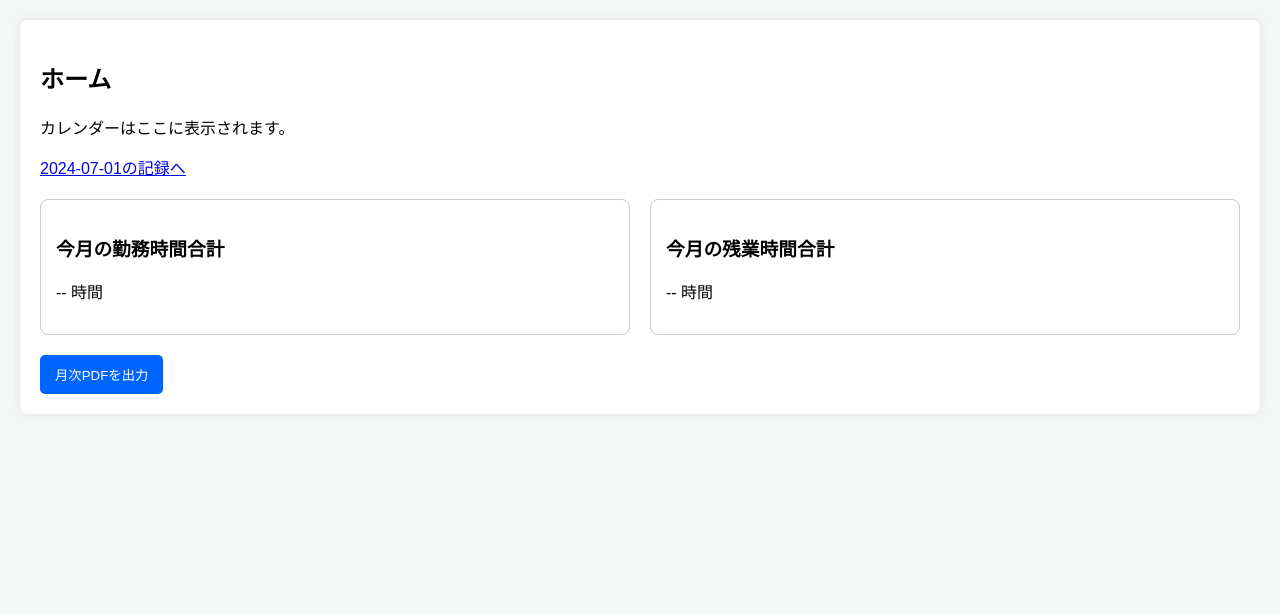
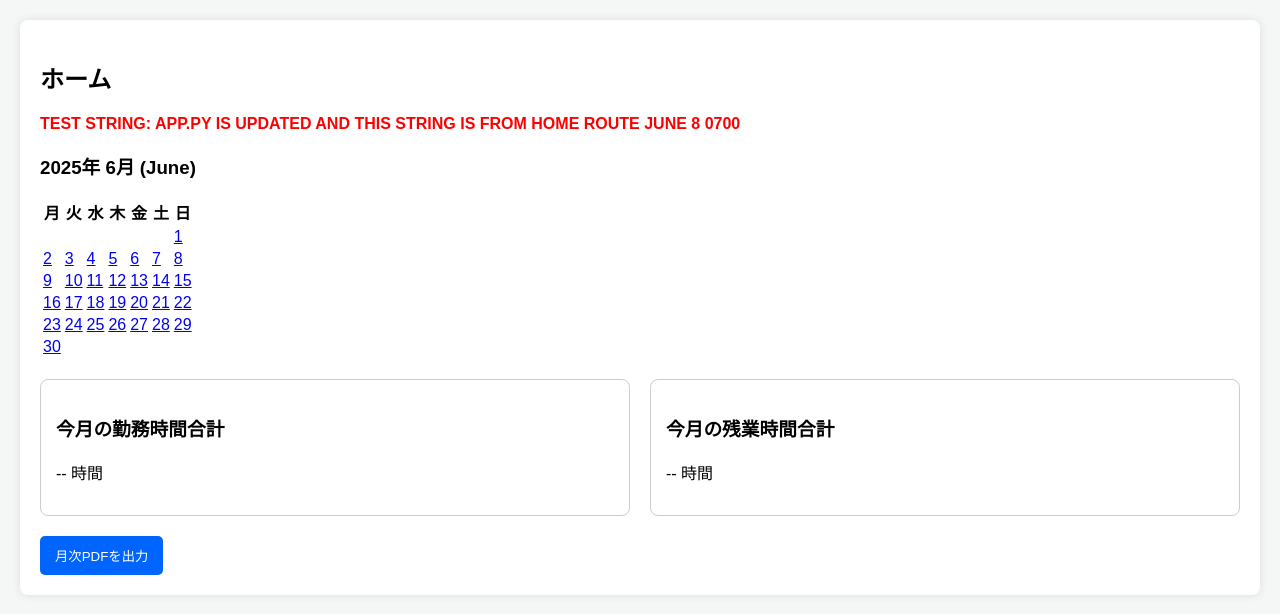
Before and after one commit to hukurou09/kintaikanri, a Flask app: page / in a window 1280 px wide. Shown: the part 98-712 px from the top of the page. Run offline with Flask 2, Linux system fonts and the light colour scheme.

Commit message:
Fix: カレンダー表示とルーティングの問題を修正。デバッグモードを無効化し、ポート5002に変更

```diff
--- a/app.py
+++ b/app.py
@@ -2,6 +2,12 @@ from flask import Flask, render_template, request, redirect, url_for, jsonify
 import sqlite3
 import os
 from datetime import datetime, time, date
+import calendar
+import sys
+
+print("\n*** DIAGNOSTIC VERSION - kintaikanri/app.py (JUNE 8 07:45) ***\n")
+print(f"Python version: {sys.version}")
+print(f"Running from: {os.path.abspath(__file__)}")
 
 app = Flask(__name__)
 app.secret_key = os.urandom(24)
@@ -38,28 +44,89 @@ def init_db():
 
 @app.route('/')
 def home():
-    # TODO: Fetch data for calendar and stats
-    return render_template('index.html', app_name='勤怠マネージャー', primary_color='#0065ff', icon='clock')
+    now = datetime.now()
+    year = now.year
+    month = now.month
+
+    month_name = now.strftime("%B")
+    cal = calendar.Calendar()
+    calendar_weeks = cal.monthdayscalendar(year, month)
+
+    stats = {
+        'total_hours_month': 0, # Placeholder
+        'total_overtime_month': 0 # Placeholder
+    }
+
+    # This was the test string from before simplification
+    test_string_from_app = "APP.PY IS UPDATED AND THIS STRING IS FROM HOME ROUTE JUNE 8 0700"
+    return render_template('index.html',
+                           year=year,
+                           month_num=month,
+                           month_name=month_name,
+                           calendar_weeks=calendar_weeks,
+                           stats=stats,
+                           test_string=test_string_from_app,
+                           app_name='勤怠マネージャー',
+                           primary_color='#0065ff',
+                           icon='clock')
 
 @app.route('/record/<string:record_date>', methods=['GET', 'POST'])
 def record_page(record_date):
-    # TODO: Implement record creation/update logic
+    # This is a placeholder, actual implementation needed
     return render_template('record.html', record_date=record_date, app_name='勤怠マネージャー', primary_color='#0065ff', icon='clock')
 
-# --- Utility functions (to be implemented based on prompt) ---
+@app.route('/test_direct')
+def test_direct_output():
+    now = datetime.now()
+    current_time = now.strftime("%Y-%m-%d %H:%M:%S")
+    # This was the test route from before simplification
+    return f"これはapp.pyからの直接出力テストです。 (kintaikanri/app.py) 現在時刻: {current_time}"
 
-def rounded_time(t_str, rounding_method):
-    # TODO: Implement rounding logic
-    pass
+# シンプル版のルートは削除して競合を避ける
 
-def calculate_hours(clock_in_str, clock_out_str, rounding_method):
-    # TODO: Implement hour calculation
-    pass
-
-def generate_monthly_pdf_data(month_year_str):
-    # TODO: Implement PDF data generation
-    pass
+# ルートのレジスタ状況を確認するヘルパー関数
+def print_registered_routes():
+    print("\n==== REGISTERED ROUTES ====")
+    for rule in app.url_map.iter_rules():
+        print(f"{rule.endpoint}: {rule}")
+    print("============================\n")
 
 if __name__ == '__main__':
-    init_db() # Initialize database and table if they don't exist
-    app.run(debug=True)
+    print(f"\nFlask app object: {app}")
+    print(f"Secret key set: {'Yes' if app.secret_key else 'No'}")
+
+    # 現在のURLマップを出力
+    print_registered_routes()
+
+    print("\nAttempting to initialize database...")
+    try:
+        init_db()
+        print("✅ Database initialized successfully")
+    except Exception as e:
+        print(f"❌ CRITICAL ERROR during init_db: {str(e)}")
+
+    # 明示的に各ルートを確認
+    print("\nConfirming routes are registered properly:")
+    routes = [
+        ('/', 'home'),
+        ('/test_direct', 'test_direct_output'),
+        ('/record/<date>', 'record_page')
+    ]
+
+    for path, endpoint in routes:
+        try:
+            url = url_for(endpoint, date='2025-06-08' if '<date>' in path else None)
+            print(f"✅ Route '{path}' -> {endpoint} is registered (URL: {url})")
+        except Exception as e:
+            print(f"❌ Route '{path}' -> {endpoint} is NOT properly registered: {str(e)}")
+
+    # URLマップの最終確認
+    print_registered_routes()
+
+    # デバッグモードを無効にし、ポートを5002に変更して明示的に起動
+    print("\n🚀 Starting Flask app on port 5002 (NO debug mode for clean startup)...")
+    try:
+        # 重要: デバッグモードを一時的に無効化して、リロードの問題を回避
+        app.run(host='127.0.0.1', port=5002, debug=False)
+    except Exception as e:
+        print(f"❌ CRITICAL ERROR during app.run: {str(e)}")
--- a/templates/index.html
+++ b/templates/index.html
@@ -18,12 +18,41 @@
 
     <div class="container">
         <h2>ホーム</h2>
-
-        <!-- Calendar Component Placeholder -->
-        <div id="calendar">
-            <p>カレンダーはここに表示されます。</p>
-            <!-- Example: Link to record page for a specific date -->
-            <a href="{{ url_for('record_page', record_date='2024-07-01') }}">2024-07-01の記録へ</a>
+        {% if test_string %}
+        <p style="color: red; font-weight: bold;">TEST STRING: {{ test_string }}</p>
+        {% endif %}
+        <div class="calendar-view">
+            <h3>{{ year }}年 {{ month_num }}月 ({{ month_name }})</h3>
+            <table>
+                <thead>
+                    <tr>
+                        <th>月</th><th>火</th><th>水</th><th>木</th><th>金</th><th class="saturday-header">土</th><th class="sunday-header">日</th>
+                    </tr>
+                </thead>
+                <tbody>
+                    {% for week in calendar_weeks %}
+                    <tr>
+                        {% for day in week %}
+                            {% if day == 0 %}
+                        <td class="noday">&nbsp;</td>
+                            {% else %}
+                                {# Prepare date string in YYYY-MM-DD format #}
+                                {% set day_str_formatted = '%02d'|format(day) %}
+                                {% set record_date_str = '%d-%02d-%s'|format(year, month_num, day_str_formatted) %}
+                                {# Check if it's Saturday (loop.index == 6) or Sunday (loop.index == 7) #}
+                                {% if loop.index == 6 %} {# Saturday #}
+                        <td class="saturday day-cell"><a href="{{ url_for('record_page', record_date=record_date_str) }}">{{ day }}</a></td>
+                                {% elif loop.index == 7 %} {# Sunday #}
+                        <td class="sunday day-cell"><a href="{{ url_for('record_page', record_date=record_date_str) }}">{{ day }}</a></td>
+                                {% else %}
+                        <td class="day-cell"><a href="{{ url_for('record_page', record_date=record_date_str) }}">{{ day }}</a></td>
+                                {% endif %}
+                            {% endif %}
+                        {% endfor %}
+                    </tr>
+                    {% endfor %}
+                </tbody>
+            </table>
         </div>
 
         <!-- Stats Cards Placeholder -->
```
